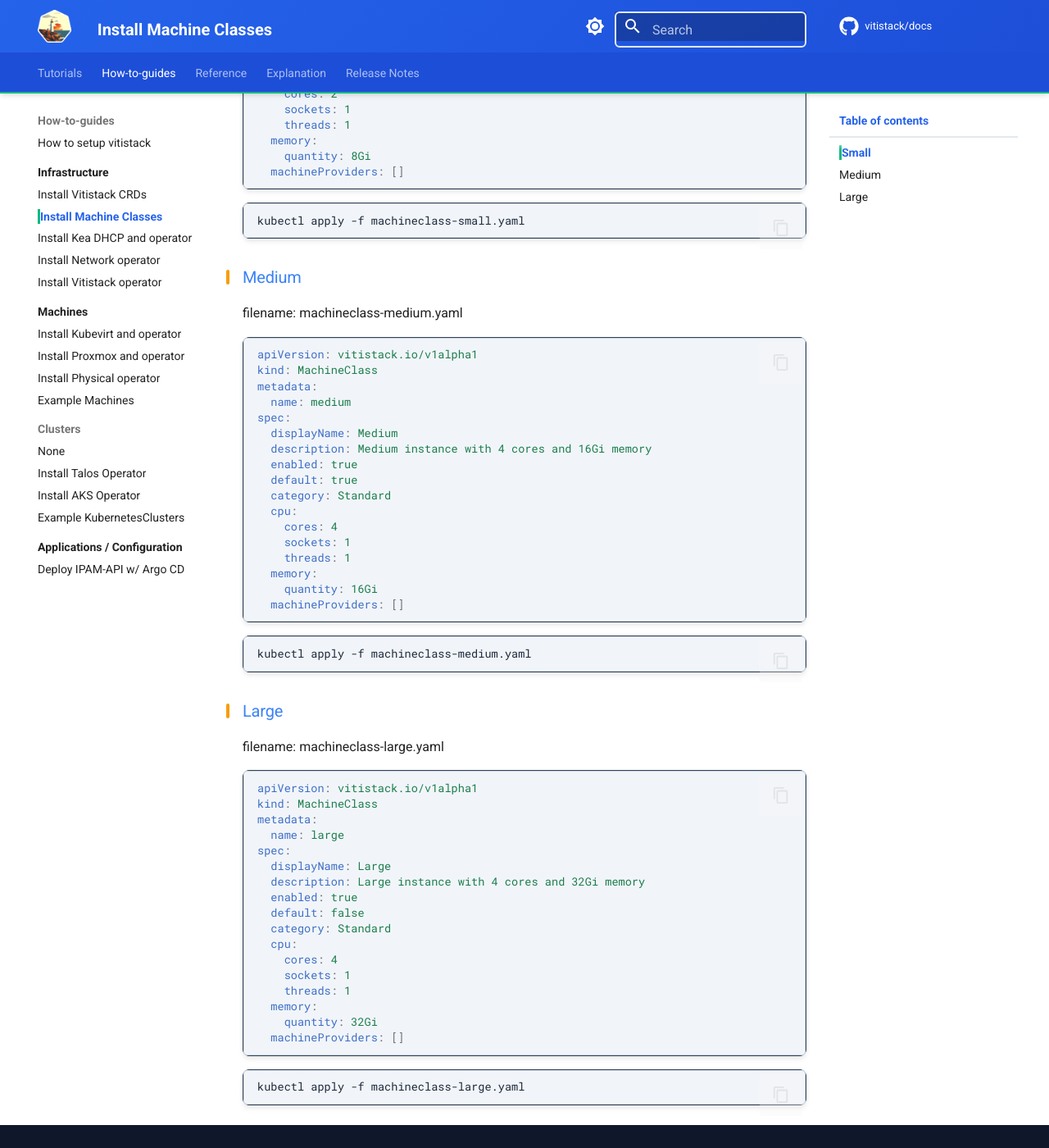
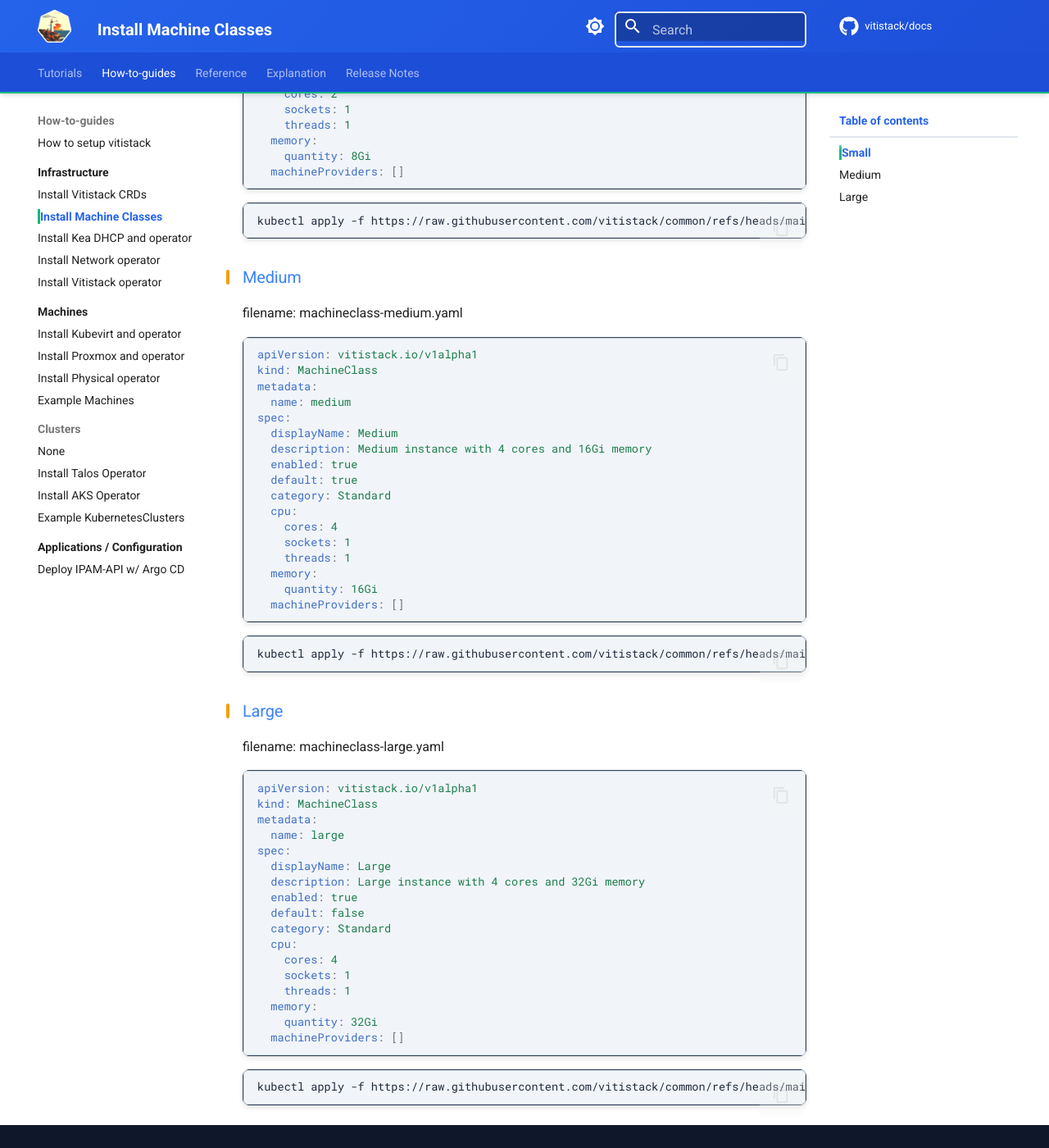
Before and after one commit to vitistack/docs, an MkDocs documentation site: the page built from docs/howtoguide/infrastructure/install-machineclasses.md, in a window 1280 px wide and 1400 px high, scrolled down 539 px. Shown: the whole window at 82% size. Built offline with MkDocs 1.6.1 and Material for MkDocs 9.7.7, drawn with Linux system fonts in a browser that asks for light colours; comment, search, counter and statistics services are not loaded.

Commit message:
Update install-machineclasses.md

````diff
--- a/docs/howtoguide/infrastructure/install-machineclasses.md
+++ b/docs/howtoguide/infrastructure/install-machineclasses.md
@@ -25,7 +25,7 @@ spec:
 ```
 
 ```bash
-kubectl apply -f machineclass-small.yaml
+kubectl apply -f https://raw.githubusercontent.com/vitistack/common/refs/heads/main/examples/machineclasses/small.yaml
 ```
 
 ### Medium
@@ -52,7 +52,7 @@ spec:
 ```
 
 ```bash
-kubectl apply -f machineclass-medium.yaml
+kubectl apply -f https://raw.githubusercontent.com/vitistack/common/refs/heads/main/examples/machineclasses/medium.yaml
 ```
 
 ### Large
@@ -78,5 +78,5 @@ spec:
 ```
 
 ```bash
-kubectl apply -f machineclass-large.yaml
+kubectl apply -f https://raw.githubusercontent.com/vitistack/common/refs/heads/main/examples/machineclasses/large.yaml
 ```
````
